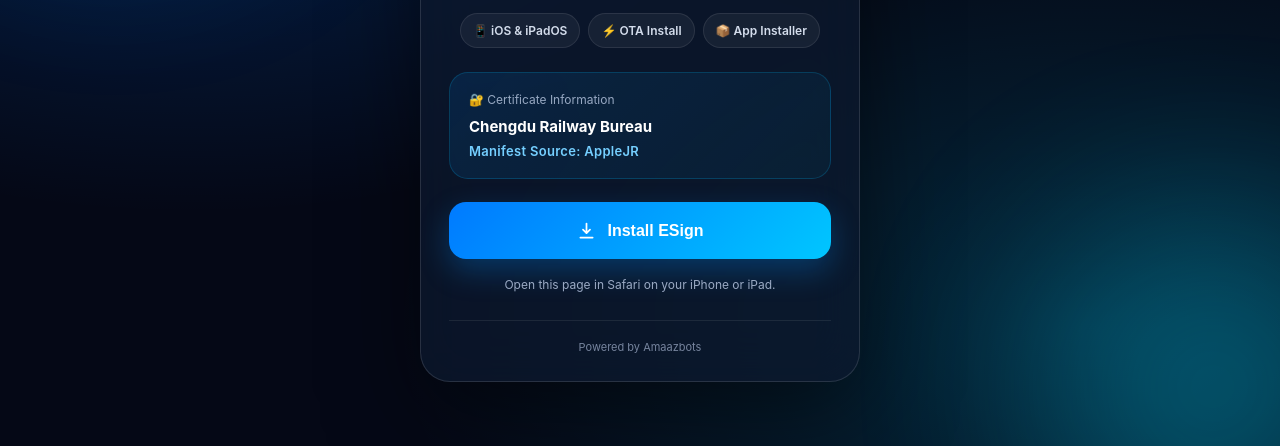
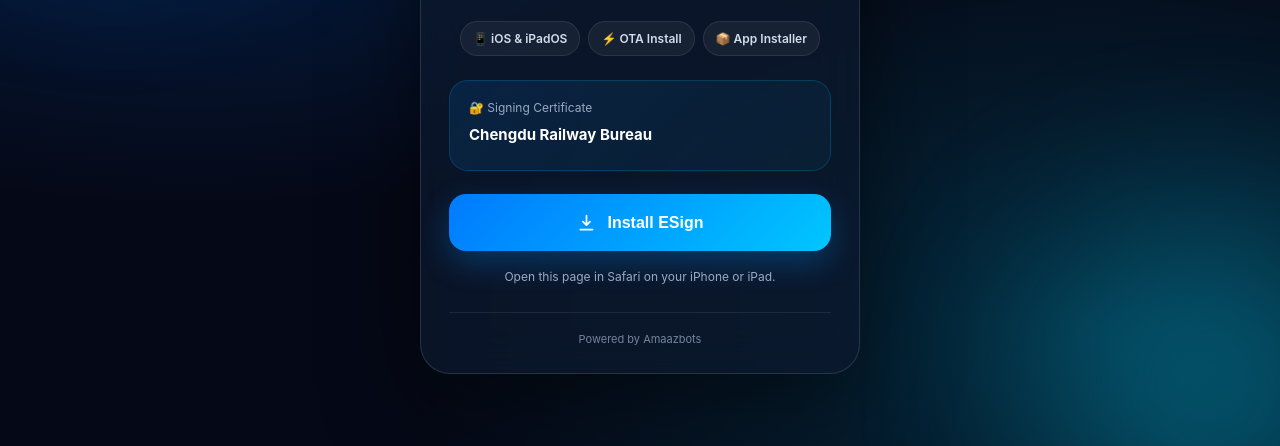
Before and after one commit to amaazawas-alt/Esign-install-Chengdu-Railway-Bureau-Alt, a plain HTML site: page index.html in a window 1280 px wide. Shown: the part 354-800 px from the top of the page. Drawn offline with Linux system fonts and the light colour scheme.

Commit message:
Revise certificate section to include signing label
Updated certificate information section with new label.

```diff
--- a/index.html
+++ b/index.html
@@ -317,19 +317,16 @@ h1 {
         <span class="tag">📦 App Installer</span>
     </div>
 
-    <div class="certificate">
-        <div class="certificate-label">
-            🔐 Certificate Information
-        </div>
 
-        <div class="certificate-name">
-            Chengdu Railway Bureau
-        </div>
+<div class="certificate">
+    <div class="certificate-label">
+        🔐 Signing Certificate
+    </div>
 
-        <div class="certificate-id">
-            Manifest Source: AppleJR
-        </div>
+    <div class="certificate-name">
+        Chengdu Railway Bureau
     </div>
+</div>
 
     <button
         class="install-btn"
```
